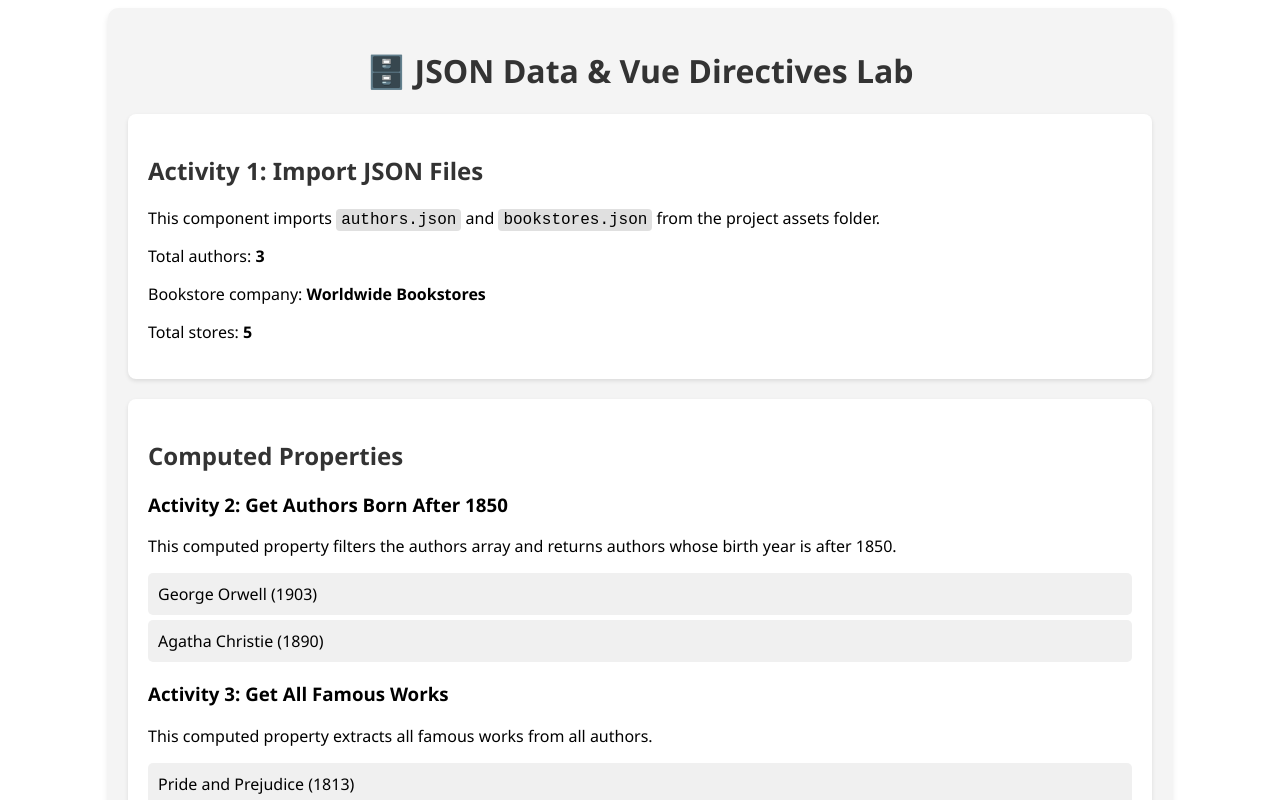
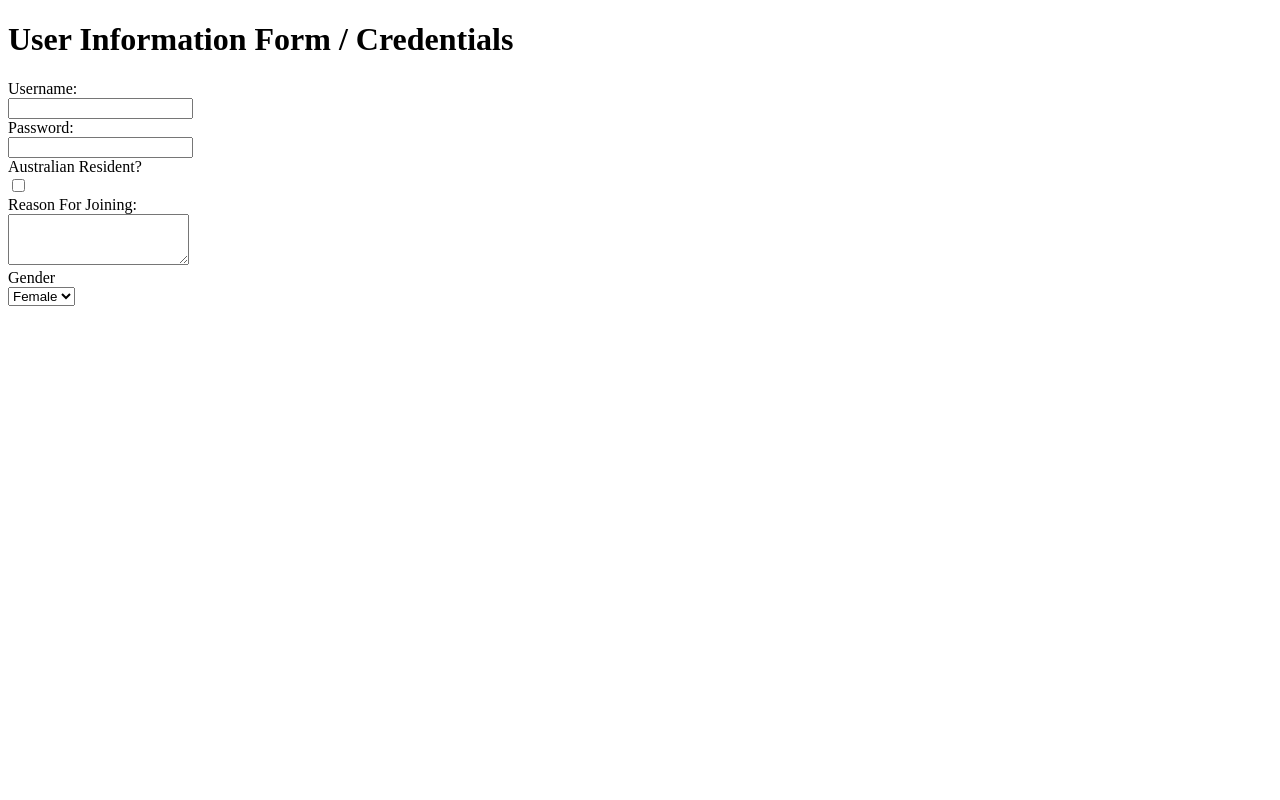
Before and after one commit to kokyouu/hwang-library, a Vue app: page / in a window 1280 px wide. Shown: the top 800 px of the page. Built offline with nearby package versions, Linux system fonts and the light colour scheme; the HTML template or start-up script is replaced by a standard one.

Commit message:
Create basic user information form

```diff
--- a/src/App.vue
+++ b/src/App.vue
@@ -1,10 +1,7 @@
 <script setup>
-import JSON from './components/JSON.vue'
+import Form from './components/Form.vue'
 </script>
 
 <template>
-  <JSON />
-</template>
-
-<style scoped>
-</style>
+  <Form />
+  </template>
--- /dev/null
+++ b/src/components/Form.vue
@@ -0,0 +1,26 @@
+<template>
+  <div class="form">
+    <h1>User Information Form / Credentials</h1>
+
+    <form>
+      <label for="username">Username:</label><br>
+      <input type="text" id="username" name="username"><br>
+
+      <label for="password">Password:</label><br>
+      <input type="password" id="password" name="password"><br>
+
+      <label for="isAustralian">Australian Resident?</label><br>
+      <input type="checkbox" id="isAustralian" name="isAustralian"><br>
+
+      <label for="reason">Reason For Joining:</label><br>
+      <textarea id="reason" name="reason" rows="3"></textarea><br>
+
+      <label for="gender">Gender</label><br>
+      <select id="gender">
+        <option value="female">Female</option>
+        <option value="male">Male</option>
+        <option value="other">Other</option>
+      </select>
+    </form>
+  </div>
+</template>
--- a/src/mian.js
+++ b/src/mian.js
@@ -1,5 +1,5 @@
 import './assets/main.css'
-
+import './style.css'
 import { createApp } from 'vue'
 import App from './App.vue'
 
--- /dev/null
+++ b/src/style.css
@@ -0,0 +1,22 @@
+h1 {
+    text-align: center;
+    margin-top: 20px;
+    text-shadow: 4px 4px 8px rgba(0, 0, 0, 0.5);
+}
+
+.form {
+    text-align: center;
+    margin-top: 50px;
+}
+
+#username:focus,
+#password:focus,
+#isAustralian:focus,
+#reason:focus {
+    border: 4px solid #FF6347;
+    background-color: #FFEBE8;
+}
+
+select[id="gender"] {
+    background-color: #d3d3d3;
+}
```
